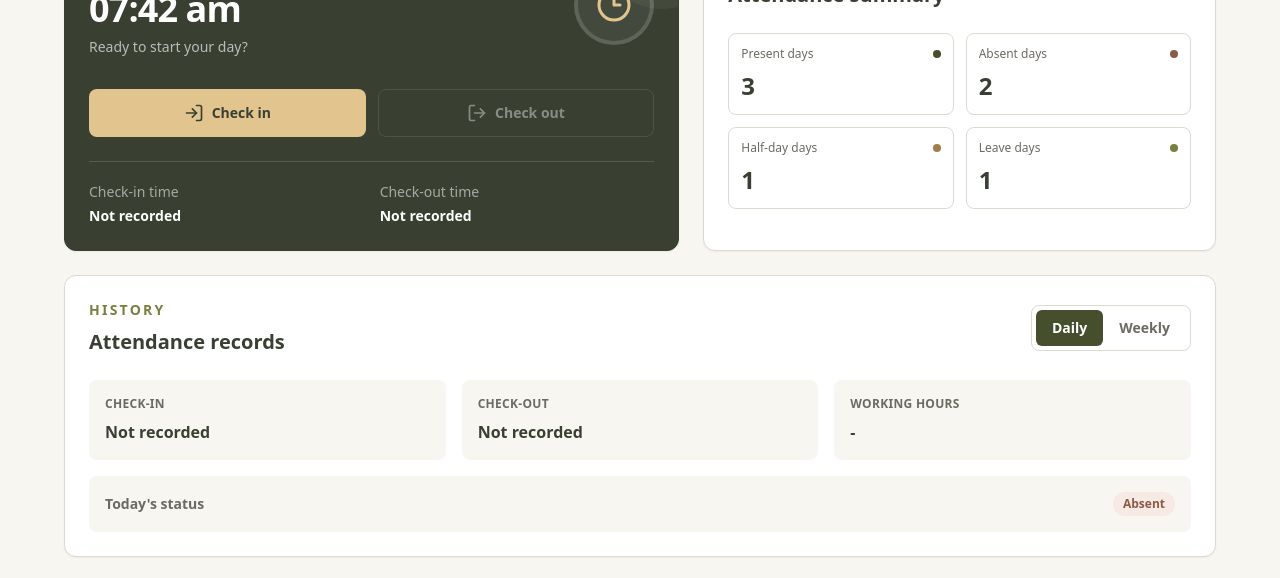
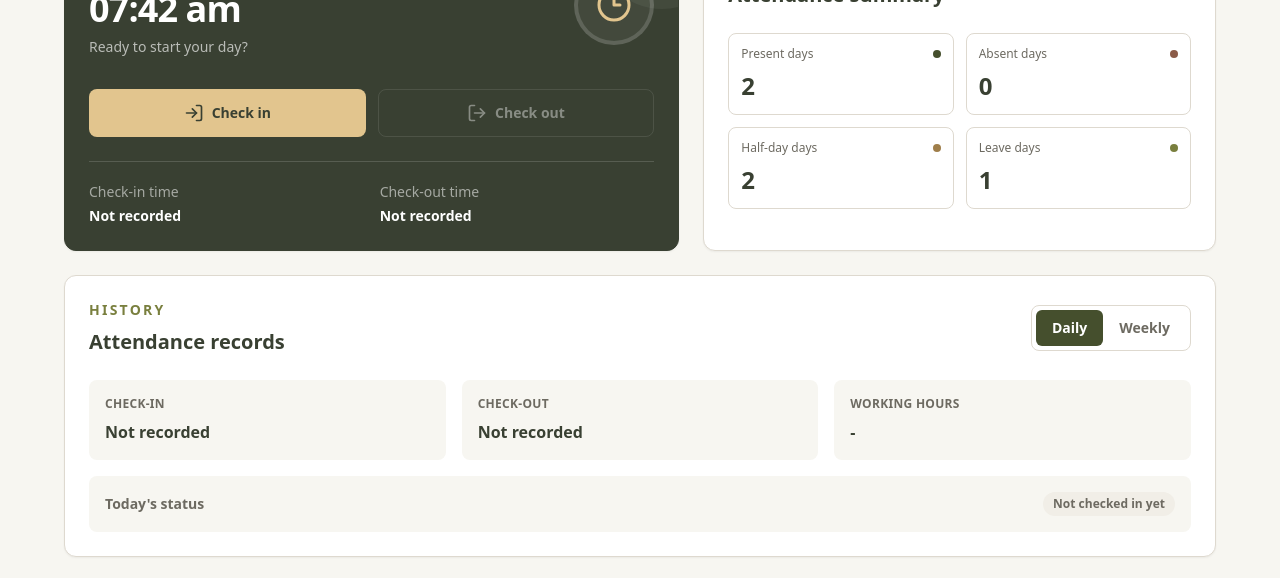
Before and after one commit to deveshkolte/dayflow, a Next.js app: page /employee/attendance in a window 1280 px wide. Shown: the part 301-879 px from the top of the page. Built offline with nearby package versions, Linux system fonts and the light colour scheme.

Commit message:
fix: calculate attendance status automatically

```diff
--- a/src/app/employee/attendance/page.tsx
+++ b/src/app/employee/attendance/page.tsx
@@ -6,16 +6,20 @@ import { useEffect, useMemo, useState } from "react";
 import { EmployeeFeedback } from "../_components/employee-feedback";
 
 type AttendanceStatus = "Present" | "Absent" | "Half-day" | "Leave";
-type AttendanceRow = { date: string; checkIn: string | null; checkOut: string | null; status: AttendanceStatus };
+type DisplayStatus = AttendanceStatus | "Working" | "Not started" | "Not checked in yet";
+type AttendanceRow = { dateKey: string; dateLabel: string; checkIn: string | null; checkOut: string | null };
 
+const REQUIRED_WORK_MINUTES = 8 * 60;
+const WORKDAY_END = { hour: 17, minute: 30 };
+const approvedLeaveDates = new Set(["2026-08-19"]);
 const initialRows: AttendanceRow[] = [
-  { date: "Monday, 17 August", checkIn: "09:02 AM", checkOut: "05:31 PM", status: "Present" },
-  { date: "Tuesday, 18 August", checkIn: "09:11 AM", checkOut: "05:04 PM", status: "Present" },
-  { date: "Wednesday, 19 August", checkIn: null, checkOut: null, status: "Leave" },
-  { date: "Thursday, 20 August", checkIn: "09:00 AM", checkOut: "05:18 PM", status: "Present" },
-  { date: "Friday, 21 August", checkIn: "09:27 AM", checkOut: "01:30 PM", status: "Half-day" },
-  { date: "Saturday, 22 August", checkIn: null, checkOut: null, status: "Absent" },
-  { date: "Sunday, 23 August", checkIn: null, checkOut: null, status: "Absent" },
+  { dateKey: "2026-08-17", dateLabel: "Monday, 17 August", checkIn: "09:02", checkOut: "17:31" },
+  { dateKey: "2026-08-18", dateLabel: "Tuesday, 18 August", checkIn: "09:11", checkOut: "17:04" },
+  { dateKey: "2026-08-19", dateLabel: "Wednesday, 19 August", checkIn: null, checkOut: null },
+  { dateKey: "2026-08-20", dateLabel: "Thursday, 20 August", checkIn: "09:00", checkOut: "17:18" },
+  { dateKey: "2026-08-21", dateLabel: "Friday, 21 August", checkIn: "09:27", checkOut: "13:30" },
+  { dateKey: "2026-08-22", dateLabel: "Saturday, 22 August", checkIn: null, checkOut: null },
+  { dateKey: "2026-08-23", dateLabel: "Sunday, 23 August", checkIn: null, checkOut: null },
 ];
 
 export default function EmployeeAttendancePage() {
@@ -24,34 +28,51 @@ export default function EmployeeAttendancePage() {
   const [now, setNow] = useState(new Date());
   const [error, setError] = useState("");
   const [feedback, setFeedback] = useState("");
-  const today = rows[5];
+  const todayKey = toDateKey(now);
+  const foundTodayIndex = rows.findIndex((row) => row.dateKey === todayKey);
+  const todayIndex = foundTodayIndex >= 0 ? foundTodayIndex : rows.length - 1;
+  const today = rows[todayIndex];
 
   useEffect(() => {
     const timer = window.setInterval(() => setNow(new Date()), 1000);
     return () => window.clearInterval(timer);
   }, []);
 
-  const summary = useMemo(() => ({
-    Present: rows.filter((row) => row.status === "Present").length,
-    Absent: rows.filter((row) => row.status === "Absent").length,
-    "Half-day": rows.filter((row) => row.status === "Half-day").length,
-    Leave: rows.filter((row) => row.status === "Leave").length,
-  }), [rows]);
+  const summary = useMemo(() => {
+    const counts = { Present: 0, Absent: 0, "Half-day": 0, Leave: 0 };
+    rows.forEach((row) => {
+      const status = calculateStatus(row, now);
+      if (status in counts) counts[status as AttendanceStatus] += 1;
+    });
+    return counts;
+  }, [now, rows]);
 
-  function currentTime() {
-    return new Date().toLocaleTimeString("en-IN", { hour: "2-digit", minute: "2-digit" });
-  }
+  const todayStatus = calculateStatus(today, now);
+  const isOnLeave = todayStatus === "Leave";
+  const isComplete = todayStatus === "Present" || todayStatus === "Half-day";
+  const isCheckedIn = todayStatus === "Working";
+  const ActionIcon = isComplete ? CheckCircle2 : isCheckedIn ? Timer : Clock3;
+
+  function currentTime() { return `${String(new Date().getHours()).padStart(2, "0")}:${String(new Date().getMinutes()).padStart(2, "0")}`; }
 
   function checkIn() {
+    if (isOnLeave) {
+      setError("You are on approved leave today, so check-in is unavailable.");
+      return;
+    }
     if (today.checkIn) {
       setError("You are already checked in for today. Your check-in time is recorded above.");
       return;
     }
-    setRows((current) => current.map((row, index) => index === 5 ? { ...row, checkIn: currentTime(), status: "Present" } : row));
+    setRows((current) => current.map((row, index) => index === todayIndex ? { ...row, checkIn: currentTime() } : row));
     setFeedback("You're checked in! Have a great day.");
   }
 
   function checkOut() {
+    if (isOnLeave) {
+      setError("You are on approved leave today, so check-out is unavailable.");
+      return;
+    }
     if (!today.checkIn) {
       setError("You need to check in before you can check out.");
       return;
@@ -60,13 +81,9 @@ export default function EmployeeAttendancePage() {
       setError("You are already checked out for today. Duplicate check-out is not allowed.");
       return;
     }
-    setRows((current) => current.map((row, index) => index === 5 ? { ...row, checkOut: currentTime() } : row));
+    setRows((current) => current.map((row, index) => index === todayIndex ? { ...row, checkOut: currentTime() } : row));
     setFeedback("You're all done for today!");
   }
-
-  const isComplete = Boolean(today.checkIn && today.checkOut);
-  const isCheckedIn = Boolean(today.checkIn && !today.checkOut);
-  const ActionIcon = isComplete ? CheckCircle2 : isCheckedIn ? Timer : Clock3;
 
   return (
     <main className="min-h-screen bg-[#f7f6f1] px-4 py-6 text-[#534332] sm:px-8 lg:px-12">
@@ -78,23 +95,28 @@ export default function EmployeeAttendancePage() {
         <section className="mt-8 grid gap-6 xl:grid-cols-[1.2fr_1fr]">
           <div className={`relative overflow-hidden rounded-xl border p-6 text-white shadow-sm transition ${isComplete ? "border-[#6d7f53] bg-[#454f2d]" : "border-[#394032] bg-[#394032]"}`}>
             <div className="absolute right-0 top-0 h-32 w-32 rounded-full border-[18px] border-white/5 -mr-12 -mt-12" />
-            <div className="relative flex flex-col gap-8 sm:flex-row sm:items-center sm:justify-between"><div><p className="text-sm font-semibold uppercase tracking-[0.16em] text-[#e2c58e]">Today&apos;s attendance</p><p className="mt-4 text-4xl font-bold tracking-tight">{now.toLocaleTimeString("en-IN", { hour: "2-digit", minute: "2-digit" })}</p><p className="mt-2 text-sm text-white/65">{isComplete ? "Day completed" : isCheckedIn ? "Currently checked in" : "Ready to start your day?"}</p></div><div className={`flex h-20 w-20 shrink-0 items-center justify-center rounded-full border-4 ${isComplete || isCheckedIn ? "border-[#e2c58e] bg-[#e2c58e]/10" : "border-white/15 bg-white/5"}`}><ActionIcon className="h-9 w-9 text-[#e2c58e]" /></div></div>
-            <div className="relative mt-8 grid gap-3 sm:grid-cols-2"><button onClick={checkIn} disabled={Boolean(today.checkIn)} className="inline-flex min-h-12 items-center justify-center gap-2 rounded-lg bg-[#e2c58e] px-4 py-3 text-sm font-bold text-[#394032] transition hover:bg-[#f0d9a9] disabled:cursor-not-allowed disabled:opacity-45"><LogIn className="h-5 w-5" /> {today.checkIn ? "Checked in" : "Check in"}</button><button onClick={checkOut} disabled={!today.checkIn || Boolean(today.checkOut)} className="inline-flex min-h-12 items-center justify-center gap-2 rounded-lg border border-white/25 px-4 py-3 text-sm font-bold text-white transition hover:bg-white/10 disabled:cursor-not-allowed disabled:opacity-40"><LogOut className="h-5 w-5" /> {isComplete ? "Day completed" : "Check out"}</button></div>
-            <div className="relative mt-6 grid grid-cols-2 gap-4 border-t border-white/15 pt-5 text-sm"><div><p className="text-white/55">Check-in time</p><p className="mt-1 font-semibold">{today.checkIn ?? "Not recorded"}</p></div><div><p className="text-white/55">Check-out time</p><p className="mt-1 font-semibold">{today.checkOut ?? "Not recorded"}</p></div></div>
+            <div className="relative flex flex-col gap-8 sm:flex-row sm:items-center sm:justify-between"><div><p className="text-sm font-semibold uppercase tracking-[0.16em] text-[#e2c58e]">Today&apos;s attendance</p><p className="mt-4 text-4xl font-bold tracking-tight">{now.toLocaleTimeString("en-IN", { hour: "2-digit", minute: "2-digit" })}</p><p className="mt-2 text-sm text-white/65">{isComplete ? "You're all done for today!" : isCheckedIn ? "Wrapping up for today?" : todayStatus === "Leave" ? "On approved leave today." : todayStatus === "Absent" ? "The working day ended without a check-in." : "Ready to start your day?"}</p></div><div className={`flex h-20 w-20 shrink-0 items-center justify-center rounded-full border-4 ${isComplete || isCheckedIn ? "border-[#e2c58e] bg-[#e2c58e]/10" : "border-white/15 bg-white/5"}`}><ActionIcon className="h-9 w-9 text-[#e2c58e]" /></div></div>
+            <div className="relative mt-8 grid gap-3 sm:grid-cols-2"><button onClick={checkIn} disabled={Boolean(today.checkIn) || isOnLeave || todayStatus === "Absent"} className="inline-flex min-h-12 items-center justify-center gap-2 rounded-lg bg-[#e2c58e] px-4 py-3 text-sm font-bold text-[#394032] transition hover:bg-[#f0d9a9] disabled:cursor-not-allowed disabled:opacity-45"><LogIn className="h-5 w-5" /> {isOnLeave ? "On leave" : todayStatus === "Absent" ? "Day ended" : today.checkIn ? "Checked in" : "Check in"}</button><button onClick={checkOut} disabled={!today.checkIn || Boolean(today.checkOut) || isOnLeave} className="inline-flex min-h-12 items-center justify-center gap-2 rounded-lg border border-white/25 px-4 py-3 text-sm font-bold text-white transition hover:bg-white/10 disabled:cursor-not-allowed disabled:opacity-40"><LogOut className="h-5 w-5" /> {isComplete ? "Day completed" : isOnLeave ? "On leave" : "Check out"}</button></div>
+            <div className="relative mt-6 grid grid-cols-2 gap-4 border-t border-white/15 pt-5 text-sm"><div><p className="text-white/55">Check-in time</p><p className="mt-1 font-semibold">{formatTime(today.checkIn)}</p></div><div><p className="text-white/55">Check-out time</p><p className="mt-1 font-semibold">{formatTime(today.checkOut)}</p></div></div>
             {feedback && <div className="relative mt-5 flex items-center gap-2 text-sm font-semibold text-[#e2c58e]" role="status"><Check className="h-4 w-4" /> {feedback}</div>}
           </div>
           <div className="rounded-xl border border-[#ded9cf] bg-white p-6 shadow-sm"><div className="flex items-center justify-between"><div><p className="text-sm font-semibold uppercase tracking-[0.16em] text-[#797f3e]">Your week</p><h2 className="mt-2 text-xl font-bold text-[#394032]">Attendance summary</h2></div><Clock3 className="h-5 w-5 text-[#9f7e4a]" /></div><div className="mt-6 grid grid-cols-2 gap-3">{(["Present", "Absent", "Half-day", "Leave"] as const).map((status) => <SummaryStat key={status} label={`${status} days`} value={String(summary[status])} status={status} />)}</div></div>
         </section>
 
         <section className="mt-6 rounded-xl border border-[#ded9cf] bg-white p-6 shadow-sm"><div className="flex flex-col justify-between gap-4 sm:flex-row sm:items-center"><div><p className="text-sm font-semibold uppercase tracking-[0.16em] text-[#797f3e]">History</p><h2 className="mt-2 text-xl font-bold text-[#394032]">Attendance records</h2></div><div className="flex rounded-lg border border-[#ded9cf] p-1">{(["Daily", "Weekly"] as const).map((option) => <button key={option} onClick={() => setView(option)} className={`rounded-md px-4 py-2 text-sm font-semibold transition ${view === option ? "bg-[#454f2d] text-white" : "text-[#6d6a61] hover:bg-[#eef0e4]"}`}>{option}</button>)}</div></div>
-          {view === "Daily" ? <div className="mt-6 grid gap-4 sm:grid-cols-3"><Detail label="Check-in" value={today.checkIn ?? "Not recorded"} /><Detail label="Check-out" value={today.checkOut ?? "Not recorded"} /><Detail label="Working hours" value={calculateHours(today.checkIn, today.checkOut)} /><div className="sm:col-span-3"><div className="flex items-center justify-between rounded-lg bg-[#f7f6f1] p-4"><span className="text-sm font-semibold text-[#6d6a61]">Today&apos;s status</span><Status status={today.status} /></div></div></div> : <div className="mt-6 overflow-x-auto"><table className="w-full min-w-[680px] text-left text-sm"><thead className="border-b border-[#ded9cf] text-xs uppercase tracking-wide text-[#6d6a61]"><tr><th className="pb-3">Date</th><th className="pb-3">Check in</th><th className="pb-3">Check out</th><th className="pb-3">Working hours</th><th className="pb-3">Status</th></tr></thead><tbody>{rows.map((row) => <tr key={row.date} className="border-b border-[#ded9cf] last:border-0"><td className="py-4 font-semibold">{row.date}</td><td className="py-4">{row.checkIn ?? "-"}</td><td className="py-4">{row.checkOut ?? "-"}</td><td className="py-4">{calculateHours(row.checkIn, row.checkOut)}</td><td className="py-4"><Status status={row.status} /></td></tr>)}</tbody></table></div>}
+          {view === "Daily" ? <div className="mt-6 grid gap-4 sm:grid-cols-3"><Detail label="Check-in" value={formatTime(today.checkIn)} /><Detail label="Check-out" value={formatTime(today.checkOut)} /><Detail label="Working hours" value={calculateHours(today.checkIn, today.checkOut, now, today.dateKey === todayKey)} /><div className="sm:col-span-3"><div className="flex items-center justify-between rounded-lg bg-[#f7f6f1] p-4"><span className="text-sm font-semibold text-[#6d6a61]">Today&apos;s status</span><Status status={todayStatus} /></div></div></div> : <div className="mt-6 overflow-x-auto"><table className="w-full min-w-[680px] text-left text-sm"><thead className="border-b border-[#ded9cf] text-xs uppercase tracking-wide text-[#6d6a61]"><tr><th className="pb-3">Date</th><th className="pb-3">Check in</th><th className="pb-3">Check out</th><th className="pb-3">Working hours</th><th className="pb-3">Status</th></tr></thead><tbody>{rows.map((row) => <tr key={row.dateKey} className="border-b border-[#ded9cf] last:border-0"><td className="py-4 font-semibold">{row.dateLabel}</td><td className="py-4">{formatTime(row.checkIn)}</td><td className="py-4">{formatTime(row.checkOut)}</td><td className="py-4">{calculateHours(row.checkIn, row.checkOut, now, row.dateKey === todayKey)}</td><td className="py-4"><Status status={calculateStatus(row, now)} /></td></tr>)}</tbody></table></div>}
         </section>
       </div>
     </main>
   );
 }
 
-function calculateHours(checkIn: string | null, checkOut: string | null) { return checkIn && checkOut ? "8h 30m" : "-"; }
+function toDateKey(date: Date) { return date.toISOString().slice(0, 10); }
+function parseTime(value: string | null, dateKey = "2026-08-22") { if (!value) return null; const [hours, minutes] = value.split(":").map(Number); const date = new Date(`${dateKey}T00:00:00`); date.setHours(hours, minutes, 0, 0); return date; }
+function workedMinutes(checkIn: string | null, checkOut: string | null, now?: Date, dateKey?: string) { const start = parseTime(checkIn, dateKey); const end = parseTime(checkOut, dateKey) ?? (now && checkIn ? now : null); return start && end ? Math.max(0, Math.round((end.getTime() - start.getTime()) / 60000)) : 0; }
+function calculateHours(checkIn: string | null, checkOut: string | null, now?: Date, isToday = false) { const minutes = workedMinutes(checkIn, checkOut, isToday ? now : undefined); return minutes ? `${Math.floor(minutes / 60)}h ${minutes % 60}m` : "-"; }
+function calculateStatus(row: AttendanceRow, now: Date): DisplayStatus { if (approvedLeaveDates.has(row.dateKey)) return "Leave"; if (row.checkIn && row.checkOut) return workedMinutes(row.checkIn, row.checkOut, undefined, row.dateKey) >= REQUIRED_WORK_MINUTES ? "Present" : "Half-day"; if (row.checkIn) return "Working"; const todayKey = toDateKey(now); if (row.dateKey > todayKey) return "Not started"; if (row.dateKey < todayKey || (row.dateKey === todayKey && (now.getHours() > WORKDAY_END.hour || (now.getHours() === WORKDAY_END.hour && now.getMinutes() >= WORKDAY_END.minute)))) return "Absent"; return "Not checked in yet"; }
 function Detail({ label, value }: { label: string; value: string }) { return <div className="rounded-lg bg-[#f7f6f1] p-4"><p className="text-xs font-semibold uppercase tracking-wide text-[#6d6a61]">{label}</p><p className="mt-2 font-bold text-[#394032]">{value}</p></div>; }
-function Status({ status }: { status: AttendanceStatus }) { return <span className={`inline-flex items-center gap-1.5 rounded-full px-2.5 py-1 text-xs font-bold ${status === "Present" ? "bg-[#eef0e4] text-[#454f2d]" : status === "Leave" ? "bg-[#f1eee7] text-[#9f7e4a]" : status === "Half-day" ? "bg-[#f8f0df] text-[#9f7e4a]" : "bg-[#f7e9e3] text-[#8b5b48]"}`}>{status}</span>; }
+function formatTime(value: string | null) { if (!value) return "Not recorded"; const [hours, minutes] = value.split(":").map(Number); const date = new Date(); date.setHours(hours, minutes, 0, 0); return date.toLocaleTimeString("en-IN", { hour: "2-digit", minute: "2-digit" }); }
+function Status({ status }: { status: DisplayStatus }) { return <span className={`inline-flex items-center gap-1.5 rounded-full px-2.5 py-1 text-xs font-bold ${status === "Present" ? "bg-[#eef0e4] text-[#454f2d]" : status === "Leave" ? "bg-[#f1eee7] text-[#9f7e4a]" : status === "Half-day" ? "bg-[#f8f0df] text-[#9f7e4a]" : status === "Working" ? "bg-[#e7eee2] text-[#454f2d]" : status === "Not checked in yet" || status === "Not started" ? "bg-[#f1eee7] text-[#6d6a61]" : "bg-[#f7e9e3] text-[#8b5b48]"}`}>{status}</span>; }
 function SummaryStat({ label, value, status }: { label: string; value: string; status: AttendanceStatus }) { return <div className="rounded-lg border border-[#ded9cf] p-3"><div className="flex items-center justify-between gap-2"><p className="text-xs text-[#6d6a61]">{label}</p><span className={`h-2 w-2 rounded-full ${status === "Present" ? "bg-[#454f2d]" : status === "Leave" ? "bg-[#797f3e]" : status === "Half-day" ? "bg-[#9f7e4a]" : "bg-[#8b5b48]"}`} /></div><p className="mt-2 text-2xl font-bold text-[#394032]">{value}</p></div>; }
```
